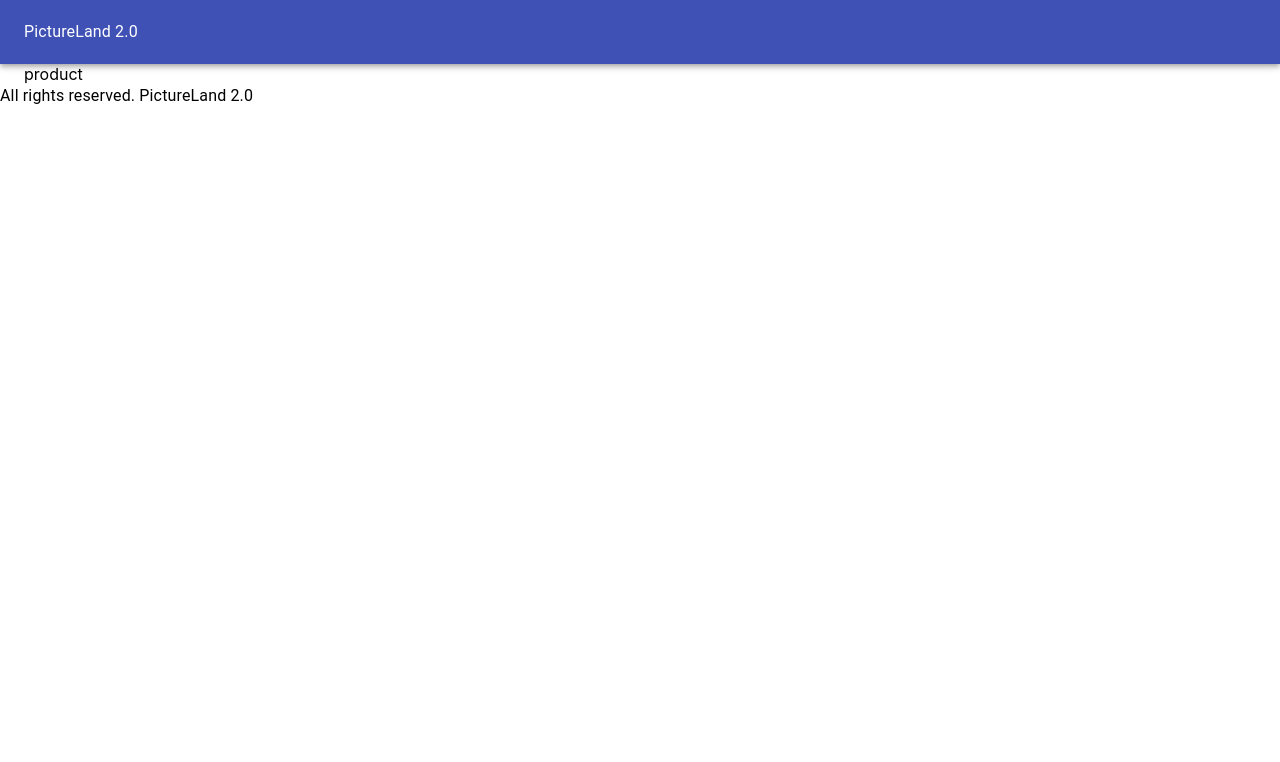
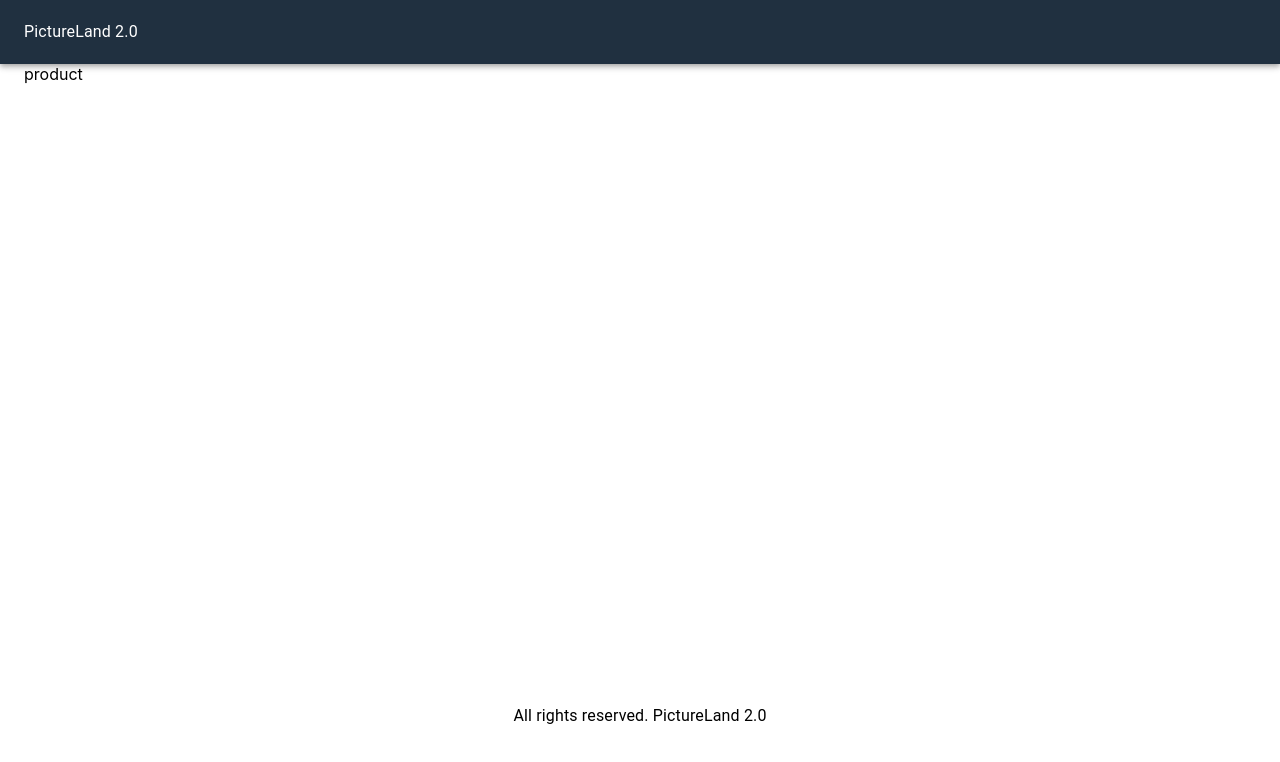
Before and after one commit to GraniteMask/nextjs-pictureland-2.0, a Next.js app: page / in a window 1280 px wide. Shown: the top 762 px of the page. Built offline with nearby package versions, Linux system fonts and the light colour scheme.

Commit message:
styling added

```diff
--- a/components/Layout.js
+++ b/components/Layout.js
@@ -1,22 +1,24 @@
 import React from 'react'
 import Head from 'next/head'
 import {AppBar, Typography, Toolbar, Container} from '@material-ui/core'
+import useStyles from '../utils/styles'
 
 export default function Layout({children}) {
+    const classes = useStyles();
     return (
         <div>
             <Head>
                 <title>PictureLand 2.0</title>
             </Head>
-            <AppBar position="static">
+            <AppBar position="static" className={classes.navbar}>
                 <Toolbar>
                     <Typography>PictureLand 2.0</Typography>
                 </Toolbar>
             </AppBar>
-            <Container>
+            <Container className={classes.main}>
                 {children}
             </Container>
-            <footer>
+            <footer className={classes.footer}>
                 <Typography>
                     All rights reserved. PictureLand 2.0
                 </Typography>
--- /dev/null
+++ b/utils/styles.js
@@ -0,0 +1,19 @@
+import {makeStyles} from "@material-ui/core"
+
+const useStyles = makeStyles({
+    navbar:{
+        backgroundColor: "#203040",
+        '& a':{
+            color: "#FFFFFF",
+            marginLeft: 10,   //by default it is 10px
+        },
+    },
+    main:{
+        minHeight: "80vh",
+    },
+    footer:{
+        textAlign: "center",
+    },
+});
+
+export default useStyles
```
